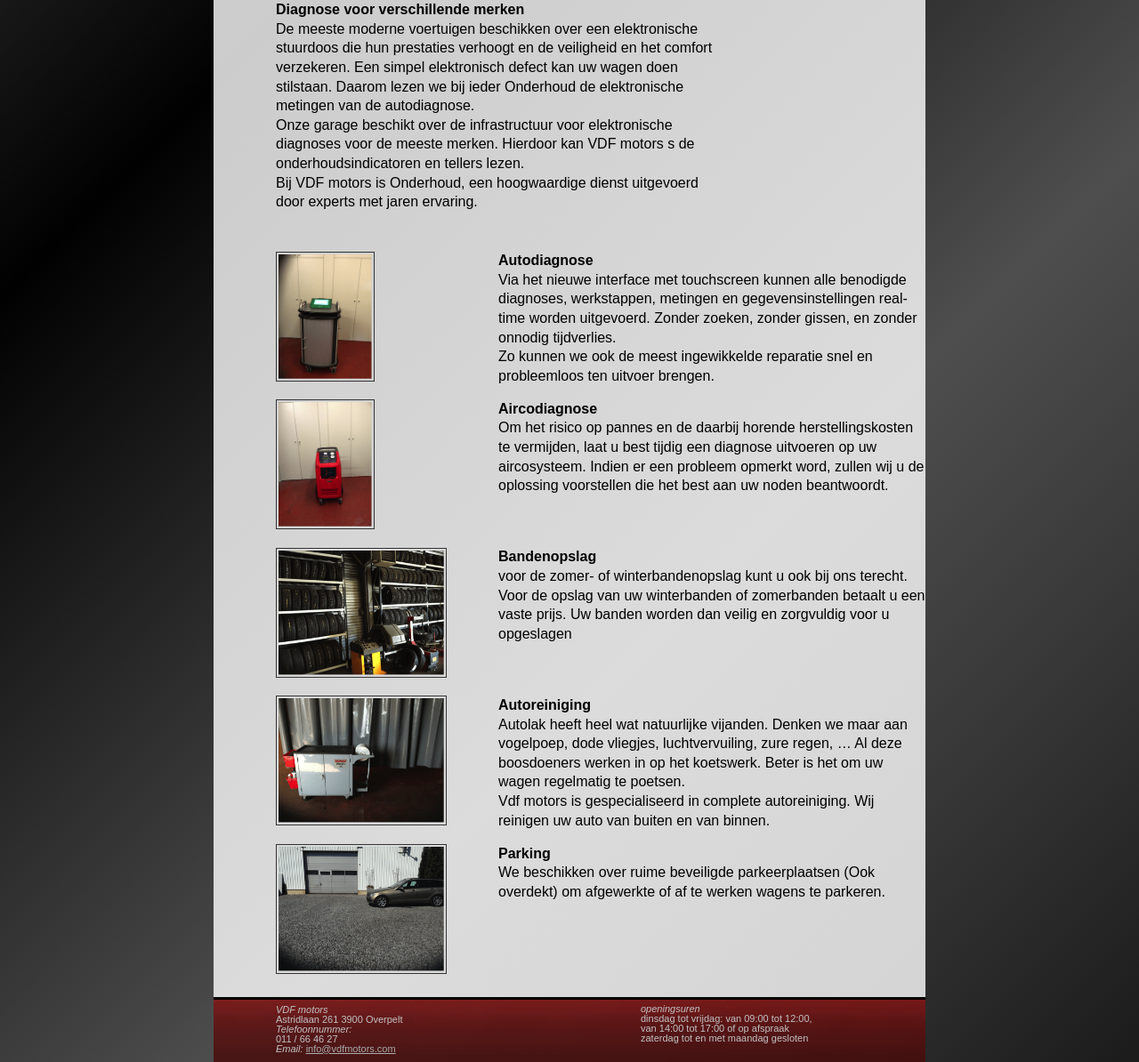
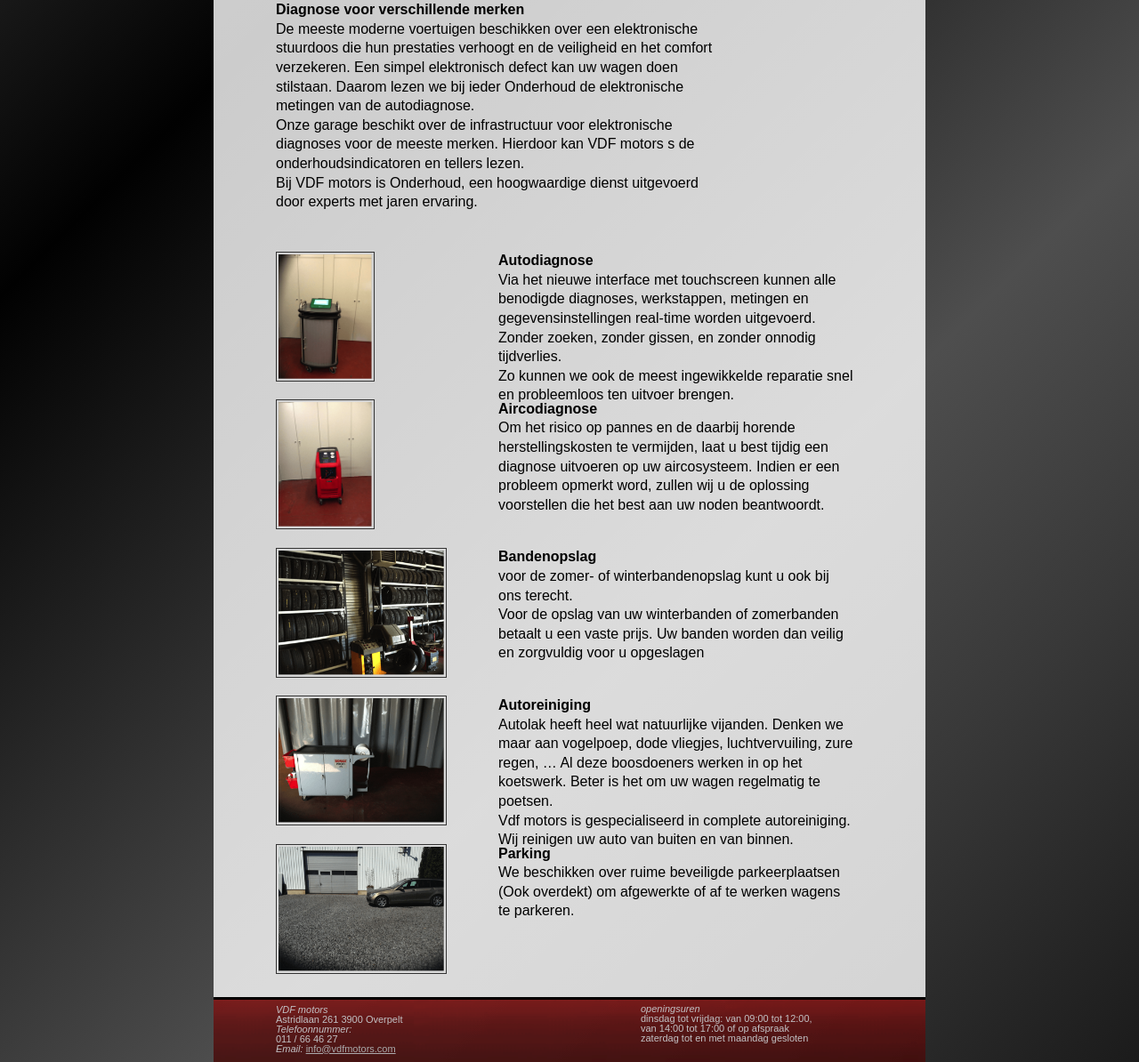
Before and after one commit to vdfmotors/vdfmotors.github.io, a PHP site: page /onderhoud.html in a window 1280 px wide. Shown: the part 1806-3000 px from the top of the page at 89% size. Run offline with PHP 8.4, Linux system fonts and the light colour scheme.

Commit message:
Update home.css

```diff
--- a/css/home.css
+++ b/css/home.css
@@ -258,7 +258,7 @@ a:hover .fotobox{
 
 }
 .tekstvak{
-    width:60%;
+    width:50%;
     margin-left:40%;
     margin-top:-19%;
     position: absolute;
```
